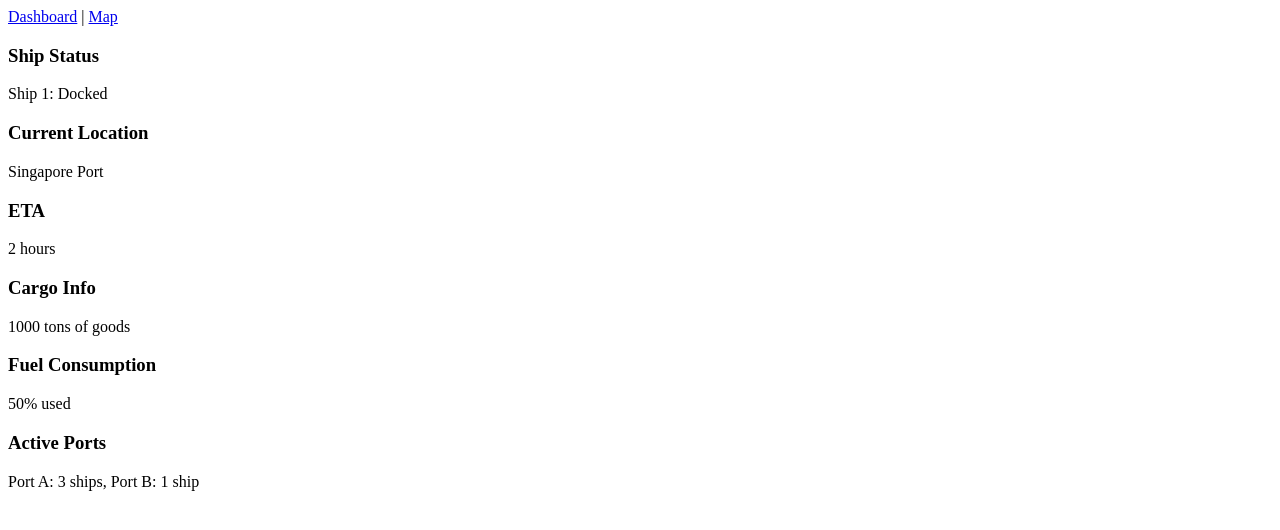
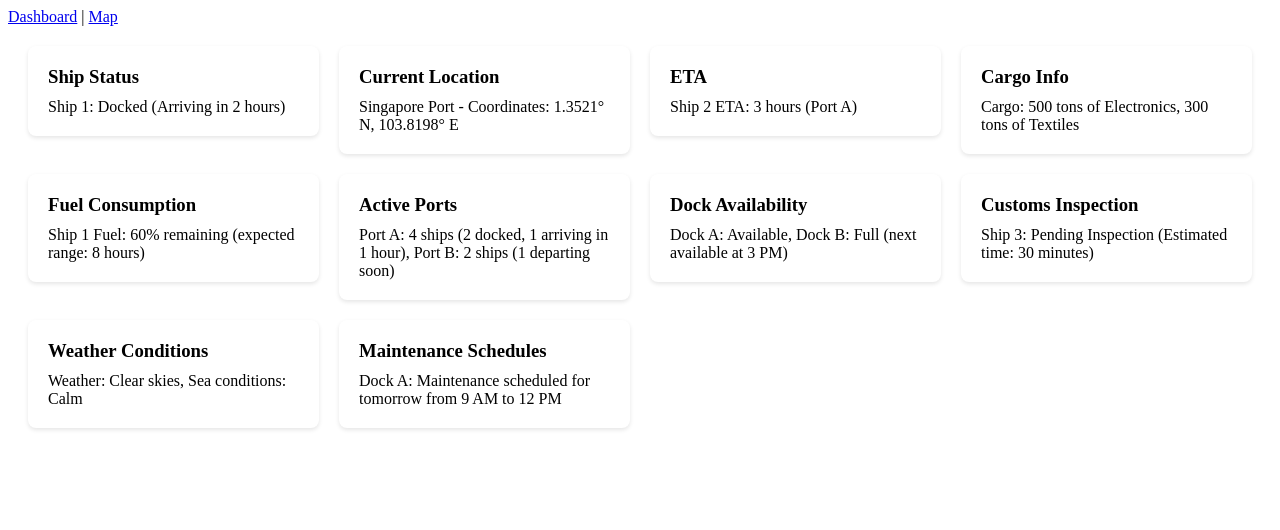
Before and after one commit to aaronyjr/angular-tracking, an Angular app: page / in a window 1280 px wide. Shown: the top 530 px of the page. Built offline with nearby package versions, Linux system fonts and the light colour scheme.

Commit message:
Add dashboard and cards

```diff
--- a/src/app/dashboard-card/dashboard-card.component.css
+++ b/src/app/dashboard-card/dashboard-card.component.css
@@ -0,0 +1,15 @@
+.card {
+    padding: 20px;
+    border-radius: 8px;
+    background-color: white;
+    box-shadow: 0 2px 4px rgba(0, 0, 0, 0.1);
+  }
+
+  .card h3 {
+    margin-top: 0;
+    margin-bottom: 10px;
+  }
+
+  .card p {
+    margin: 0;
+  }
--- a/src/app/dashboard-card/dashboard-card.component.html
+++ b/src/app/dashboard-card/dashboard-card.component.html
@@ -1 +1,4 @@
-<p>dashboard-card works!</p>
+<div class="card">
+  <h3>{{ title }}</h3>
+  <p>{{ content }}</p>
+</div>
--- a/src/app/dashboard/dashboard.component.css
+++ b/src/app/dashboard/dashboard.component.css
@@ -0,0 +1,9 @@
+.dashboard-container {
+    padding: 20px;
+  }
+
+  .grid {
+    display: grid;
+    grid-template-columns: repeat(auto-fit, minmax(250px, 1fr));
+    gap: 20px;
+  }
--- a/src/app/dashboard/dashboard.component.html
+++ b/src/app/dashboard/dashboard.component.html
@@ -1,29 +1,9 @@
-
 <div class="dashboard-container">
-    <div class="grid">
-      <div class="card">
-        <h3>Ship Status</h3>
-        <p>Ship 1: Docked</p>
-      </div>
-      <div class="card">
-        <h3>Current Location</h3>
-        <p>Singapore Port</p>
-      </div>
-      <div class="card">
-        <h3>ETA</h3>
-        <p>2 hours</p>
-      </div>
-      <div class="card">
-        <h3>Cargo Info</h3>
-        <p>1000 tons of goods</p>
-      </div>
-      <div class="card">
-        <h3>Fuel Consumption</h3>
-        <p>50% used</p>
-      </div>
-      <div class="card">
-        <h3>Active Ports</h3>
-        <p>Port A: 3 ships, Port B: 1 ship</p>
-      </div>
-    </div>
+  <div class="grid">
+    <app-dashboard-card
+      *ngFor="let card of cards"
+      [title]="card.title"
+      [content]="card.content">
+    </app-dashboard-card>
   </div>
+</div>
--- a/src/app/dashboard/dashboard.component.ts
+++ b/src/app/dashboard/dashboard.component.ts
@@ -1,16 +1,25 @@
 import { Component } from '@angular/core';
-import { Router } from '@angular/router';
+import { CommonModule } from '@angular/common';
+import { DashboardCardComponent } from '../dashboard-card/dashboard-card.component';
 
 @Component({
   selector: 'app-dashboard',
   templateUrl: './dashboard.component.html',
-  styleUrls: ['./dashboard.component.css']
+  styleUrls: ['./dashboard.component.css'],
+  standalone: true,
+  imports: [CommonModule, DashboardCardComponent]
 })
 export class DashboardComponent {
-
-  constructor(private router: Router) {}
-
-  goToMap(): void {
-    this.router.navigate(['/map']);
-  }
+  cards = [
+    { title: 'Ship Status', content: 'Ship 1: Docked (Arriving in 2 hours)' },
+    { title: 'Current Location', content: 'Singapore Port - Coordinates: 1.3521° N, 103.8198° E' },
+    { title: 'ETA', content: 'Ship 2 ETA: 3 hours (Port A)' },
+    { title: 'Cargo Info', content: 'Cargo: 500 tons of Electronics, 300 tons of Textiles' },
+    { title: 'Fuel Consumption', content: 'Ship 1 Fuel: 60% remaining (expected range: 8 hours)' },
+    { title: 'Active Ports', content: 'Port A: 4 ships (2 docked, 1 arriving in 1 hour), Port B: 2 ships (1 departing soon)' },
+    { title: 'Dock Availability', content: 'Dock A: Available, Dock B: Full (next available at 3 PM)' },
+    { title: 'Customs Inspection', content: 'Ship 3: Pending Inspection (Estimated time: 30 minutes)' },
+    { title: 'Weather Conditions', content: 'Weather: Clear skies, Sea conditions: Calm' },
+    { title: 'Maintenance Schedules', content: 'Dock A: Maintenance scheduled for tomorrow from 9 AM to 12 PM' }
+  ];
 }
--- a/src/app/map/map.component.html
+++ b/src/app/map/map.component.html
@@ -5,5 +5,3 @@
     </div>
   </div>
 </div>
-
-<p>show something pls</p>
```
Also changed, not shown: src/app/dashboard-card/dashboard-card.component.ts (+5 -4 lines).
